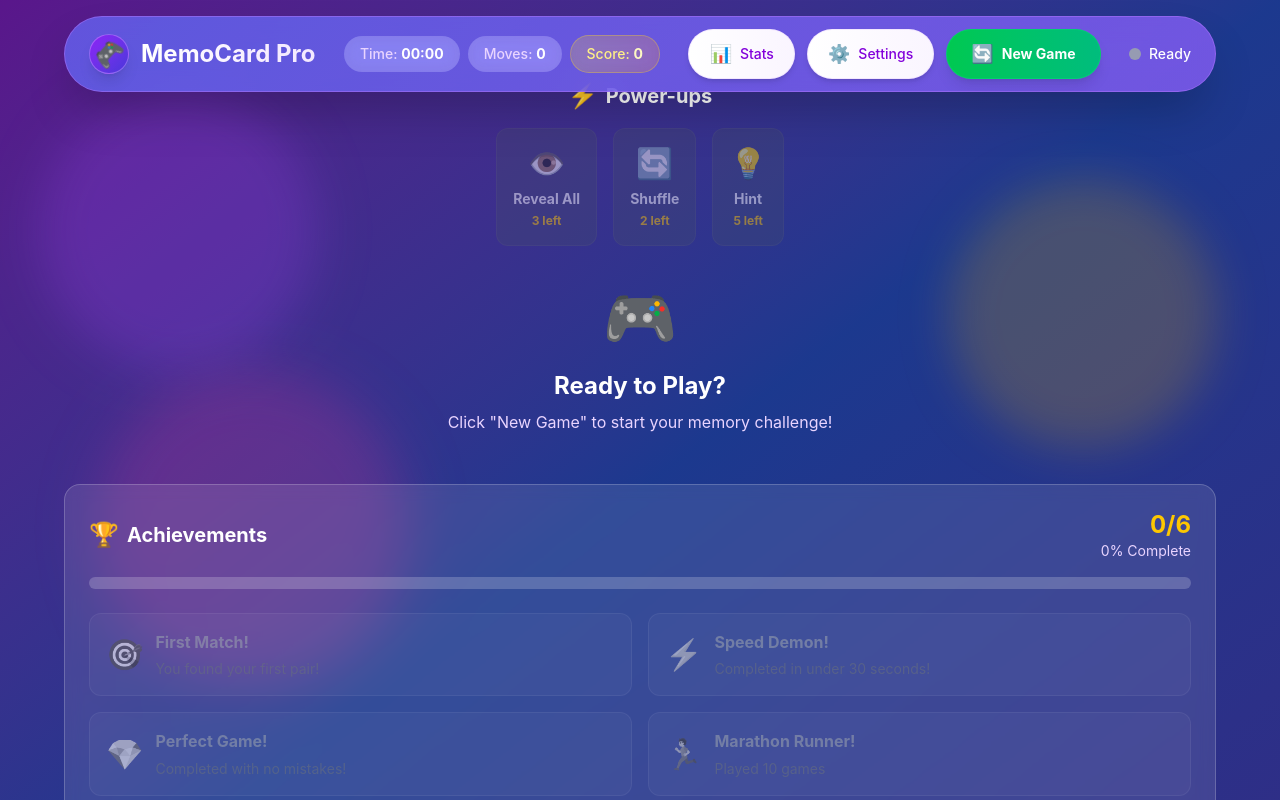
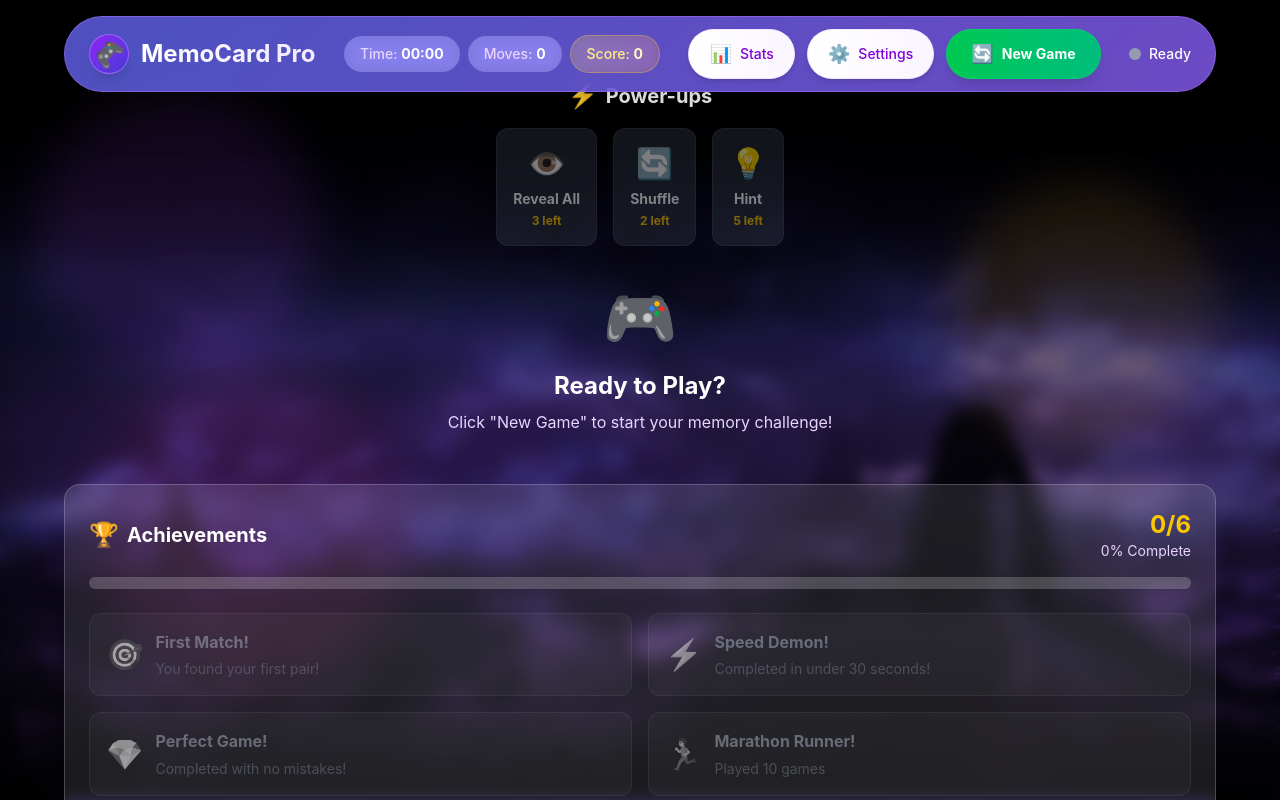
Before and after one commit to ErenYea9er69/Card-Match, a React (Vite) app: page / in a window 1280 px wide. Shown: the top 800 px of the page. Built offline with nearby package versions, Linux system fonts and the light colour scheme.

Commit message:
bg img import

```diff
--- a/src/App.tsx
+++ b/src/App.tsx
@@ -366,12 +366,27 @@ const App: React.FC = () => {
   }, [stopBackgroundMusic]);
 
   return (
-    <div className="min-h-screen bg-gradient-to-br from-purple-900 via-blue-900 to-indigo-900 overflow-x-hidden">
-      {/* Animated background */}
-      <div className="fixed inset-0 overflow-hidden pointer-events-none">
-        <div className="absolute top-20 left-10 w-72 h-72 bg-purple-500 rounded-full mix-blend-multiply filter blur-xl opacity-20 animate-blob"></div>
-        <div className="absolute top-40 right-10 w-72 h-72 bg-yellow-500 rounded-full mix-blend-multiply filter blur-xl opacity-20 animate-blob animation-delay-2000"></div>
-        <div className="absolute bottom-20 left-20 w-72 h-72 bg-pink-500 rounded-full mix-blend-multiply filter blur-xl opacity-20 animate-blob animation-delay-4000"></div>
+    <div className="min-h-screen relative overflow-x-hidden">
+      {/* Background Image */}
+      <div
+        className="fixed inset-0 w-full h-full bg-cover bg-center bg-no-repeat"
+        style={{
+          backgroundImage: 'url(/vd/1.jpg)',
+          zIndex: -2
+        }}
+      />
+
+      {/* Dark overlay for better readability */}
+      <div
+        className="fixed inset-0 bg-black/50 backdrop-blur-sm"
+        style={{ zIndex: -1 }}
+      />
+
+      {/* Animated background elements (optional - you can remove if they interfere with the image) */}
+      <div className="fixed inset-0 overflow-hidden pointer-events-none" style={{ zIndex: 0 }}>
+        <div className="absolute top-20 left-10 w-72 h-72 bg-purple-500 rounded-full mix-blend-multiply filter blur-xl opacity-10 animate-blob"></div>
+        <div className="absolute top-40 right-10 w-72 h-72 bg-yellow-500 rounded-full mix-blend-multiply filter blur-xl opacity-10 animate-blob animation-delay-2000"></div>
+        <div className="absolute bottom-20 left-20 w-72 h-72 bg-pink-500 rounded-full mix-blend-multiply filter blur-xl opacity-10 animate-blob animation-delay-4000"></div>
       </div>
 
       <div className="relative z-10">
```
